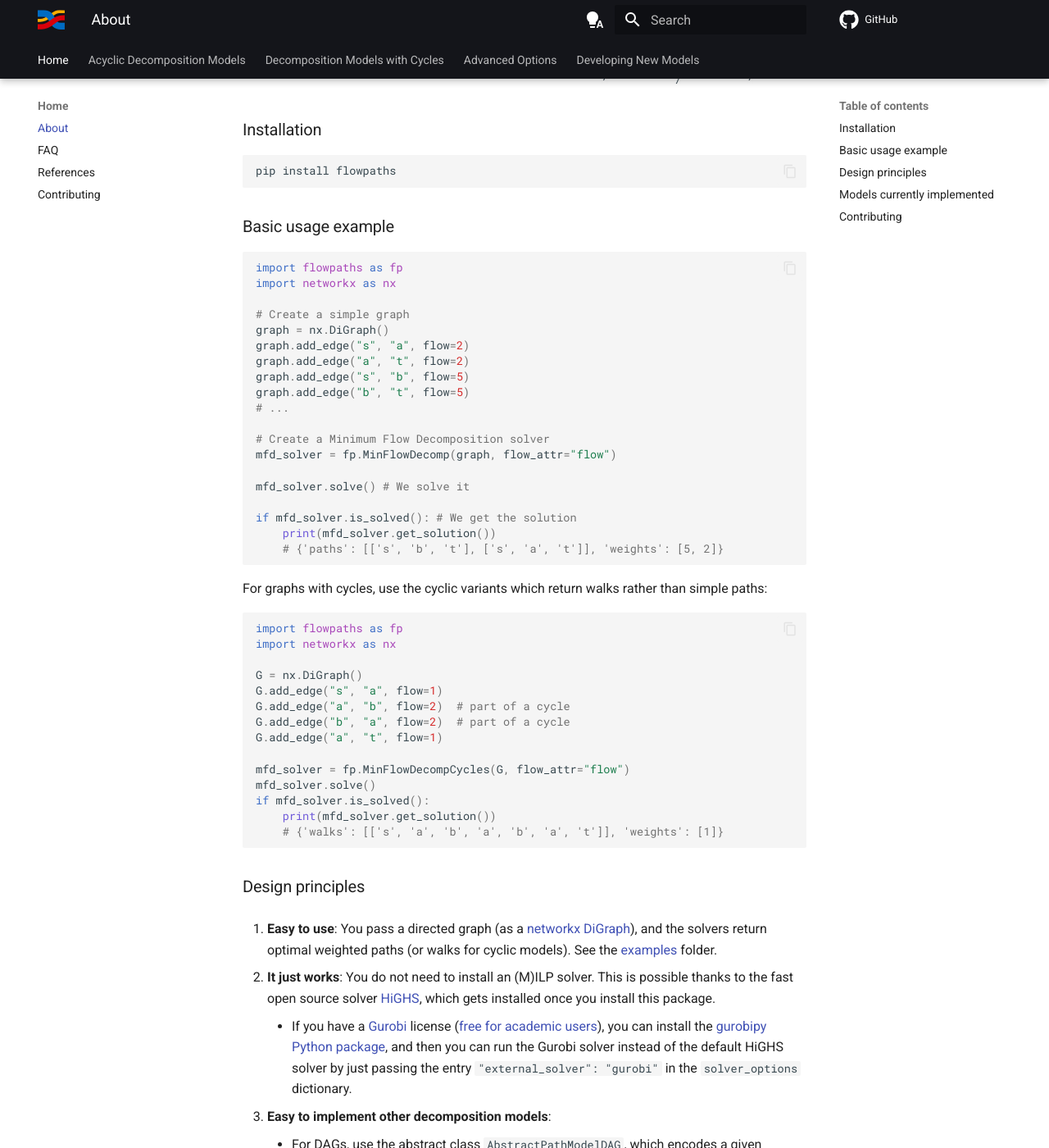
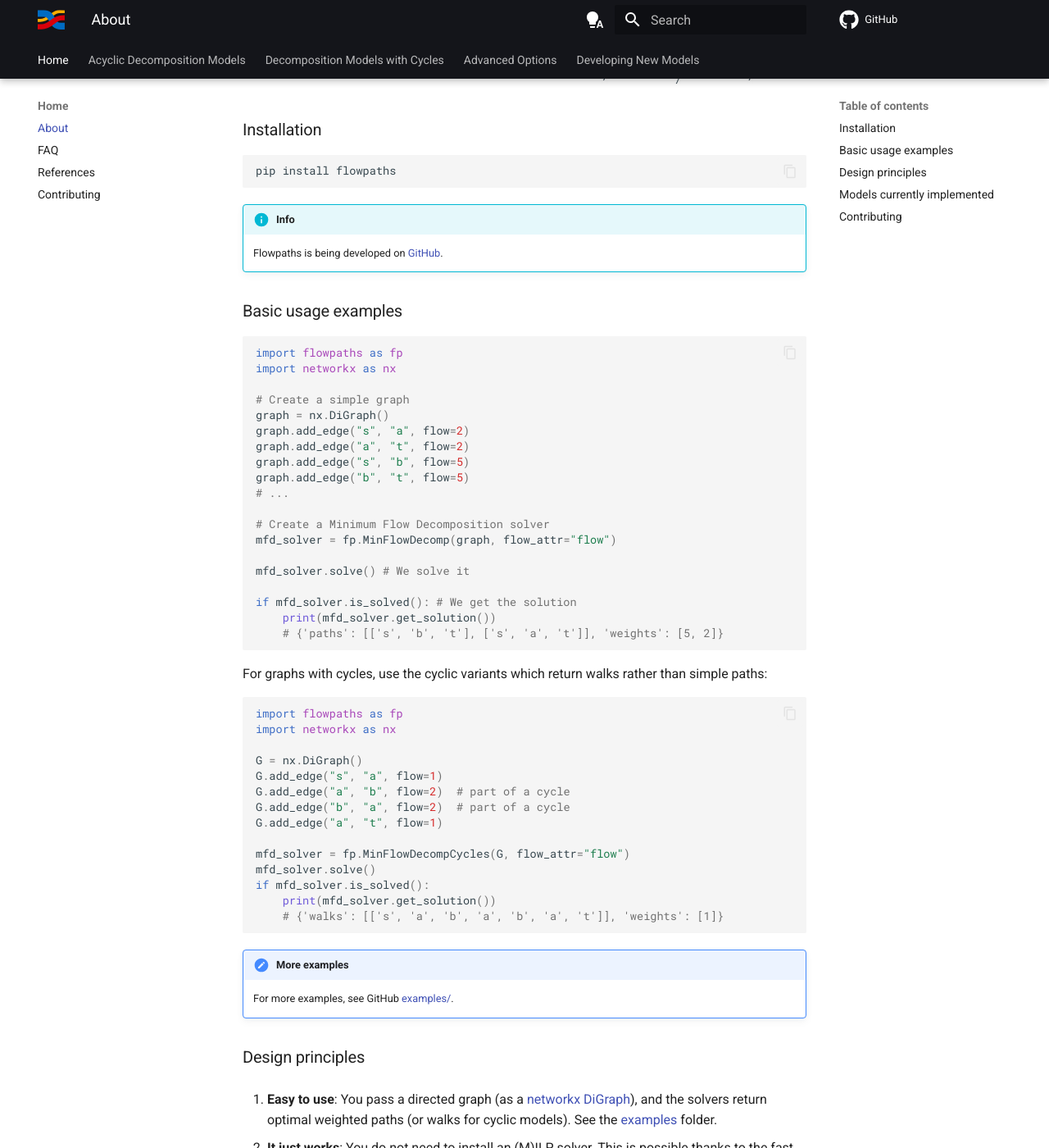
Before and after one commit to algbio/flowpaths, an MkDocs documentation site: the page built from docs/index.md, in a window 1280 px wide and 1400 px high, scrolled down 330 px. Shown: the whole window at 82% size. Built offline with MkDocs 1.6.1 and Material for MkDocs 9.7.7, drawn with Linux system fonts in a browser that asks for light colours; comment, search, counter and statistics services are not loaded.

Commit message:
Update index.md

````diff
--- a/docs/index.md
+++ b/docs/index.md
@@ -10,7 +10,11 @@ This package implements solvers for decomposing weighted directed graphs into we
 pip install flowpaths
 ```
 
-### Basic usage example
+!!! info
+
+    Flowpaths is being developed on [GitHub](https://github.com/algbio/flowpaths/).
+
+### Basic usage examples
 
 ```python
 import flowpaths as fp
@@ -53,6 +57,10 @@ if mfd_solver.is_solved():
     # {'walks': [['s', 'a', 'b', 'a', 'b', 'a', 't']], 'weights': [1]}
 ```
 
+!!! note "More examples"
+
+    For more examples, see GitHub [examples/](https://github.com/algbio/flowpaths/tree/main/examples).
+
 ### Design principles
 
 1. **Easy to use**: You pass a directed graph (as a [networkx](https://networkx.org) [DiGraph](https://networkx.org/documentation/stable/reference/classes/digraph.html)), and the solvers return optimal weighted paths (or walks for cyclic models). See the [examples](examples/) folder.
@@ -66,7 +74,7 @@ if mfd_solver.is_solved():
 
     You can inherit from these classes to add weights and model-specific constraints/objectives. See [a basic example](https://github.com/algbio/flowpaths/blob/main/examples/inexact_flow_solver.py). These abstract classes interface with a wrapper for popular MILP solvers, so you don't need to worry about solver-specific details.
 
-4. **Fast**: Having solvers implemented using `AbstractPathModelDAG` means that any optimization to the path-finding mechanisms benefits **all** solvers that inherit from this class. We implement some "safety optimizations" described in [this paper](https://doi.org/10.48550/arXiv.2411.03871), based on ideas first introduced in [this paper](https://doi.org/10.4230/LIPIcs.SEA.2024.14), which can provide up to **1000x speedups**, depending on the graph instance, while preserving global optimality (under some simple assumptions).
+4. **Fast**: Having solvers implemented using `AbstractPathModelDAG` means that any optimization to the path-finding mechanisms benefits **all** solvers that inherit from this class. We implement some "safety optimizations" described in [this paper](https://doi.org/10.4230/LIPIcs.ESA.2025.55), based on ideas first introduced in [this paper](https://doi.org/10.4230/LIPIcs.SEA.2024.14), which can provide up to **1000x speedups**, depending on the graph instance, while preserving global optimality (under some simple assumptions).
 
 5. **Flexible inputs**: The models support graphs with flows/weights on either edges or nodes, and additional real use-case input features, such as subpath or subset constraints.
 
````
